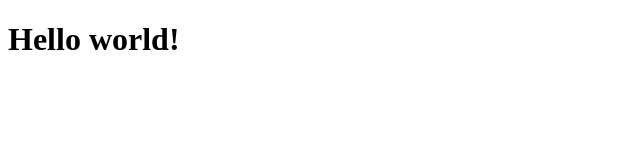
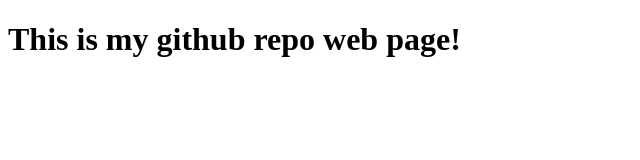
Before and after one commit to AbhishakeDev/abhitrip13.github.io, a plain HTML site: page hello.html in a window 1280 px wide. Shown: the whole page, without its empty margins (0-640 px from the left). Drawn offline with Linux system fonts and the light colour scheme.

Commit message:
Second commit

```diff
--- a/hello.html
+++ b/hello.html
@@ -3,9 +3,9 @@
 <head>
     <meta charset="UTF-8">
     <meta name="viewport" content="width=device-width, initial-scale=1.0">
-    <title>My first repo</title>
+    <title>This is my github repo for github pages!</title>
 </head>
 <body>
-    <h1>Hello world!</h1>
+    <h1>This is my github repo web page!</h1>
 </body>
 </html>
```
